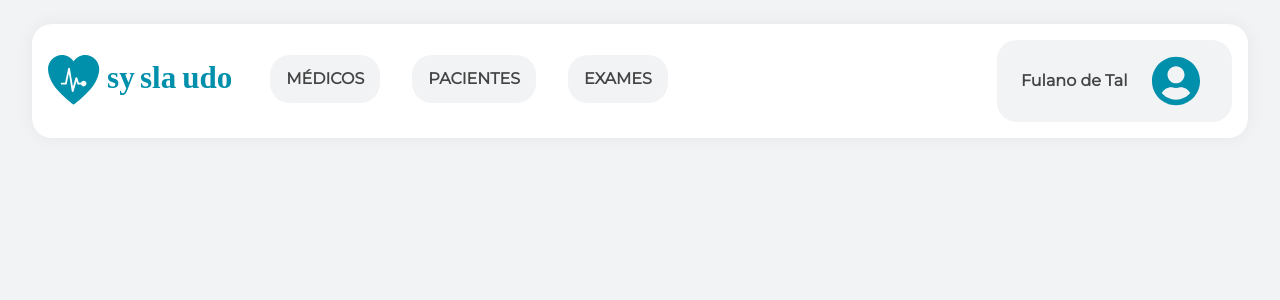
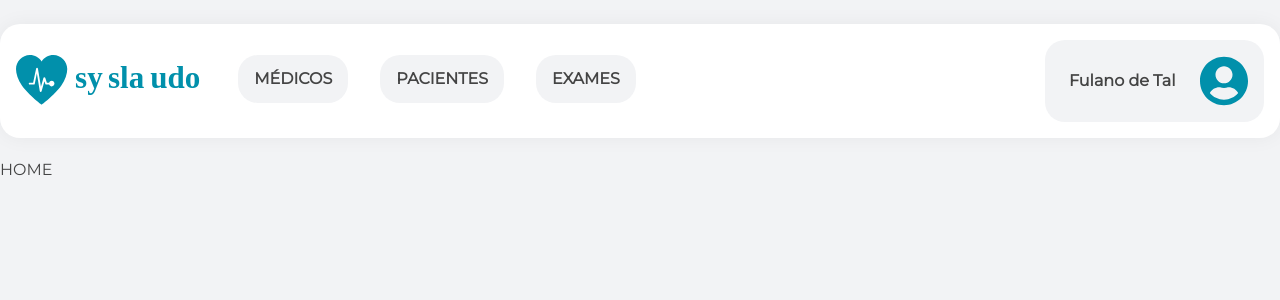
Before and after one commit to syslaudo/syslaudo-backend, a React (Create React App) app in the folder frontend/: page / in a window 1280 px wide. Shown: the top 300 px of the page. Built offline with nearby package versions, Linux system fonts and the light colour scheme.

Commit message:
Refatoramento da Navbar

```diff
--- a/frontend/public/index.html
+++ b/frontend/public/index.html
@@ -9,7 +9,7 @@
       rel="stylesheet"
     />
 
-    <title>React App</title>
+    <title>syslaudo</title>
   </head>
   <body>
     <noscript>You need to enable JavaScript to run this app.</noscript>
--- /dev/null
+++ b/frontend/src/App.tsx
@@ -0,0 +1,23 @@
+import React from 'react';
+import { BrowserRouter, Route, Switch } from 'react-router-dom';
+import Navbar from './components/Navbar';
+import Home from './pages/Home';
+import PageNotFound from './pages/PageNotFound';
+import { GlobalStyle } from './style/base';
+
+function App() {
+  return (
+  <React.Fragment>
+    <GlobalStyle />
+    <Navbar />
+    <BrowserRouter>
+      <Switch>
+        <Route path="/" exact={true} component={Home} />
+        <Route path="*" component={PageNotFound} />
+      </Switch>
+    </BrowserRouter>
+  </React.Fragment>
+  );
+}
+
+export default App;
--- a/frontend/src/components/Navbar.tsx
+++ /dev/null
@@ -1,192 +0,0 @@
-import styled from 'styled-components';
-import logo from '../assets/logo-texto.svg';
-import profileSymbol from '../assets/user-circle-solid.svg';
-import * as colors from '../style/colors';
-
-const StyledNavbar = styled.nav`
-  display: flex;
-  align-items: center;
-  justify-content: space-between;
-  background: ${colors.componentBackground};
-  width: 95%;
-  margin: 1.5rem auto;
-  box-shadow: 0 0 20px ${colors.shadow};
-  border-radius: 20px;
-
-  .menu {
-    display: flex;
-    justify-content: space-between;
-  }
-
-  .menu img,
-  .user img {
-    height: 50px;
-    margin: 1rem;
-  }
-
-  .dropdown {
-    position: relative;
-    display: inline-block;
-    cursor: context-menu;
-  }
-
-  .item {
-    position: relative;
-    display: flex;
-    flex: 1;
-    margin: 1rem;
-    padding: 1rem;
-    align-items: center;
-    justify-content: center;
-    font-size: 1rem;
-    font-weight: 600;
-    color: ${colors.text};
-    background: ${colors.background};
-    border-radius: 20px;
-    transition: 200ms;
-  }
-
-  .subitem {
-    position: relative;
-    display: flex;
-    flex: 1;
-    margin: 1rem;
-    padding: 1rem;
-    align-items: center;
-    justify-content: center;
-    font-size: 1rem;
-    font-weight: 600;
-    color: ${colors.text};
-    background: ${colors.background};
-    border-radius: 20px;
-  }
-
-  .submenu {
-    display: none;
-    position: absolute;
-    top: 4rem;
-    background-color: ${colors.componentBackground};
-    min-width: 160px;
-    box-shadow: 0px 8px 16px 0px ${colors.shadow};
-    z-index: 1;
-    border-radius: 20px;
-  }
-
-  .subitem {
-    color: black;
-    padding: 12px 16px;
-    text-decoration: none;
-    display: block;
-  }
-
-  .subitem:hover {
-    background-color: ${colors.hover};
-  }
-
-  .dropdown:hover .submenu {
-    display: block;
-  }
-
-  .dropdown:hover .item {
-    background-color: ${colors.hover};
-  }
-
-  .profile {
-    display: flex;
-    flex: 1;
-    margin: 1rem;
-    padding: 0 1rem;
-    align-items: center;
-    justify-content: flex-end;
-    font-size: 1rem;
-    font-weight: 600;
-    color: ${colors.text};
-    background: ${colors.background};
-    border-radius: 20px;
-  }
-
-  .username {
-    color: ${colors.text};
-    text-align: center;
-    text-decoration: none;
-    font-size: 1rem;
-    margin: 1rem 0.5rem;
-    vertical-align: text-bottom;
-  }
-`;
-
-export default function Navbar() {
-  return (
-    <StyledNavbar>
-      <ul className="menu">
-        <li>
-          <a href="/">
-            <img src={logo} alt="Logo do syslaudos" />
-          </a>
-        </li>
-
-        <div className="dropdown">
-          <li className="item">
-            MÉDICOS
-            <ul className="submenu">
-              <a className="subitem" href="/">
-                Cadastrar
-              </a>
-              <a className="subitem" href="/">
-                Listar
-              </a>
-            </ul>
-          </li>
-        </div>
-
-        <div className="dropdown">
-          <li className="item">
-            PACIENTES
-            <ul className="submenu">
-              <a className="subitem" href="/">
-                Cadastrar
-              </a>
-              <a className="subitem" href="/">
-                Listar
-              </a>
-            </ul>
-          </li>
-        </div>
-
-        <div className="dropdown">
-          <li className="item">
-            EXAMES
-            <ul className="submenu">
-              <a className="subitem" href="/">
-                Cadastrar
-              </a>
-              <a className="subitem" href="/">
-                Listar
-              </a>
-            </ul>
-          </li>
-        </div>
-      </ul>
-
-      <div className="user">
-        <div className="dropdown">
-          <div className="profile item">
-            <span className="username">Fulano de Tal</span>
-            <img src={profileSymbol} alt="User Symbol" />
-            <ul className="submenu">
-              <a className="subitem" href="/">
-                Seu Perfil
-              </a>
-              <a className="subitem" href="/">
-                Configurações
-              </a>
-              <a className="subitem" href="/">
-                Sair
-              </a>
-            </ul>
-          </div>
-        </div>
-      </div>
-    </StyledNavbar>
-  );
-}
--- /dev/null
+++ b/frontend/src/components/Navbar/index.tsx
@@ -0,0 +1,83 @@
+import {StyledNavbar, Dropdown} from './style'
+import logo from '../../assets/logo-texto.svg';
+import profileSymbol from '../../assets/user-circle-solid.svg';
+
+export default function Navbar() {
+  return (
+    <StyledNavbar>
+      <ul>
+        <li>
+          <a href="/">
+            <img src={logo} alt="Logo do syslaudo" />
+          </a>
+        </li>
+
+        <Dropdown>
+          <li>
+            MÉDICOS
+            <ul>
+              <a href="/">
+                Cadastrar
+              </a>
+              <a href="/">
+                Listar
+              </a>
+            </ul>
+          </li>
+        </Dropdown>
+
+        <Dropdown>
+          <li>
+            PACIENTES
+            <ul>
+              <a href="/">
+                Cadastrar
+              </a>
+              <a href="/">
+                Listar
+              </a>
+            </ul>
+          </li>
+        </Dropdown>
+
+        <Dropdown>
+          <li>
+            EXAMES
+            <ul>
+              <a href="/">
+                Cadastrar
+              </a>
+              <a href="/">
+                Listar
+              </a>
+            </ul>
+          </li>
+        </Dropdown>
+      </ul>
+
+      <ul>
+        <Dropdown>
+          <li>
+            <span>Fulano de Tal</span>
+            <img src={profileSymbol} alt="User Symbol" />
+            <ul>
+              <a href="/">
+                Seu Perfil
+              </a>
+              <a href="/">
+                Configurações
+              </a>
+              <a href="/">
+                Sair
+              </a>
+            </ul>
+          </li>
+        </Dropdown>
+      </ul>
+
+      <button type="button">
+        Iniciar um ciclo
+      </button>
+    </StyledNavbar>
+  );
+}
--- /dev/null
+++ b/frontend/src/components/Navbar/style.tsx
@@ -0,0 +1,104 @@
+import styled from 'styled-components';
+import * as colors from '../../style/colors';
+
+const StyledNavbar = styled.nav`
+  display: flex;
+  align-items: center;
+  justify-content: space-between;
+  background: ${colors.componentBackground};
+  max-width: 82.5rem;
+  margin: 1.5rem auto;
+  box-shadow: 0 0 20px ${colors.shadow};
+  border-radius: 20px;
+
+  ul {
+    display: flex;
+    justify-content: space-between;
+  }
+
+  >ul:first-of-type img {
+    height: 50px;
+    margin: 1rem;
+  }
+
+  >ul:last-of-type img {
+    height: 50px;
+    margin-left: 1rem;
+  }
+
+  span {
+    color: ${colors.text};
+    text-align: center;
+    text-decoration: none;
+    font-size: 1rem;
+    margin: 1rem 0.5rem;
+    vertical-align: text-bottom;
+  }
+
+  button {
+    display: none;
+  }
+`;
+
+const Dropdown = styled.nav`
+  position: relative;
+  display: inline-block;
+  cursor: context-menu;
+
+  >li {
+    position: relative;
+    display: flex;
+    flex: 1;
+    margin: 1rem;
+    padding: 1rem;
+    align-items: center;
+    justify-content: center;
+    font-size: 1rem;
+    font-weight: 600;
+    color: ${colors.text};
+    background: ${colors.background};
+    border-radius: 20px;
+    transition: 200ms;
+  }
+
+  >li>ul {
+    display: none;
+    position: absolute;
+    top: 4rem;
+    background-color: ${colors.componentBackground};
+    min-width: 160px;
+    box-shadow: 0px 8px 16px 0px ${colors.shadow};
+    z-index: 1;
+    border-radius: 20px;
+  }
+
+  >li>ul>a {
+    position: relative;
+    display: flex;
+    flex: 1;
+    margin: 1rem;
+    padding: 1rem;
+    align-items: center;
+    justify-content: center;
+    font-size: 1rem;
+    font-weight: 600;
+    color: ${colors.text};
+    background: ${colors.background};
+    border-radius: 20px;
+    text-decoration: none;
+  }
+
+  >li>ul>a:hover {
+    background-color: ${colors.hover};
+  }
+
+  :hover li>ul {
+    display: block;
+  }
+
+  :hover >li {
+    background-color: ${colors.hover};
+  }
+`;
+
+export { StyledNavbar, Dropdown };
--- a/frontend/src/index.tsx
+++ b/frontend/src/index.tsx
@@ -1,19 +1,16 @@
 import React from 'react';
 import ReactDOM from 'react-dom';
-import { BrowserRouter, Route, Switch } from 'react-router-dom';
-import Home from './pages/Home';
-import PageNotFound from './pages/PageNotFound';
-import { GlobalStyle } from './style/base';
+// import { BrowserRouter, Route, Switch } from 'react-router-dom';
+// import Navbar from './components/Navbar';
+// import Home from './pages/Home';
+// import PageNotFound from './pages/PageNotFound';
+// import { GlobalStyle } from './style/base';
+import App from './App';
+
 
 ReactDOM.render(
-  <React.Fragment>
-    <GlobalStyle />
-    <BrowserRouter>
-      <Switch>
-        <Route path="/" exact={true} component={Home} />
-        <Route path="*" component={PageNotFound} />
-      </Switch>
-    </BrowserRouter>
-  </React.Fragment>,
+  <React.StrictMode>
+    <App />
+  </React.StrictMode>,
   document.getElementById('root')
 );
--- a/frontend/src/pages/Home.tsx
+++ b/frontend/src/pages/Home.tsx
@@ -1,8 +1,8 @@
-import Navbar from "../components/Navbar";
+// import Navbar from '../components/Navbar'
 
 function Home() {
   return (
-    <Navbar />
+    <h1>HOME</h1>
   );
 }
 
```
